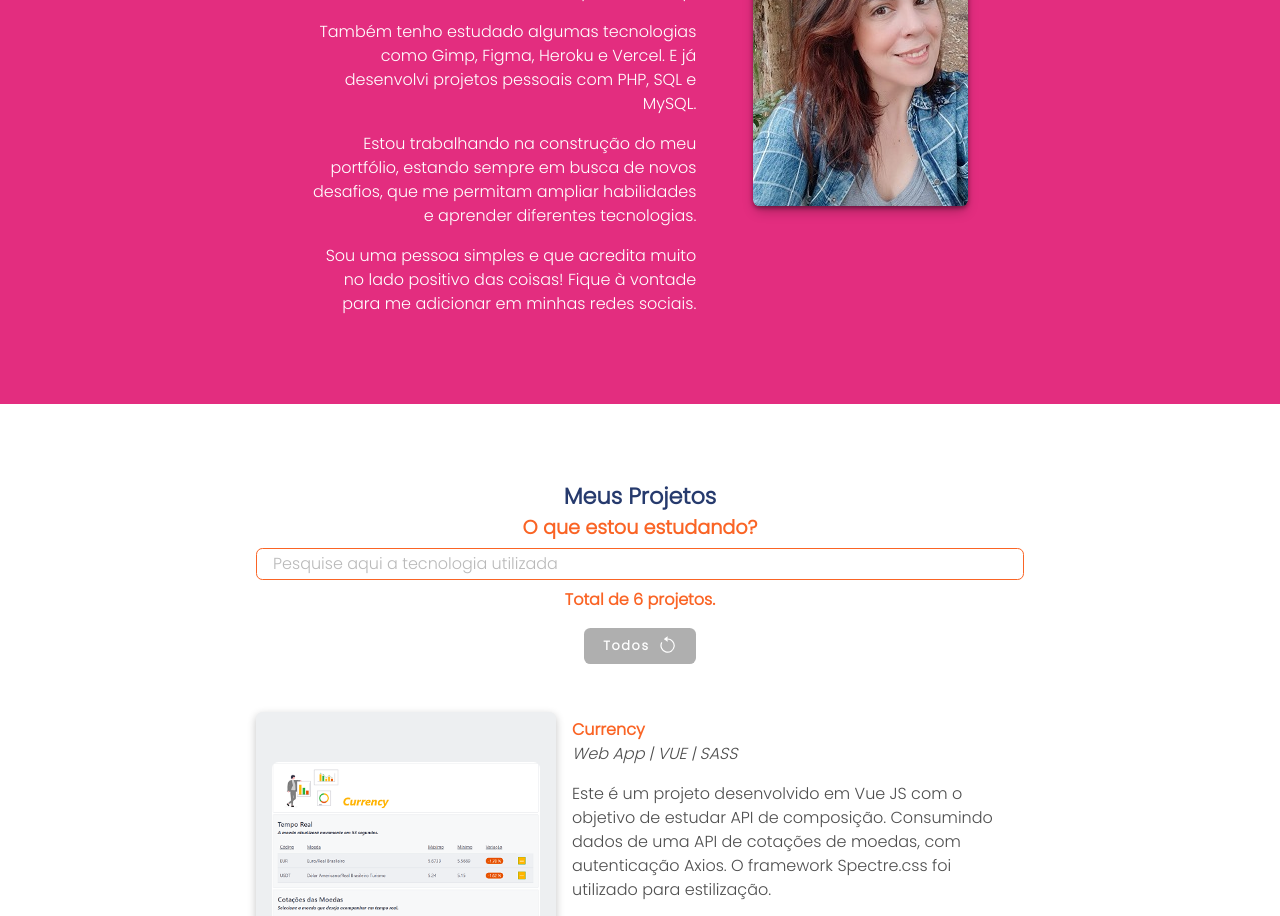
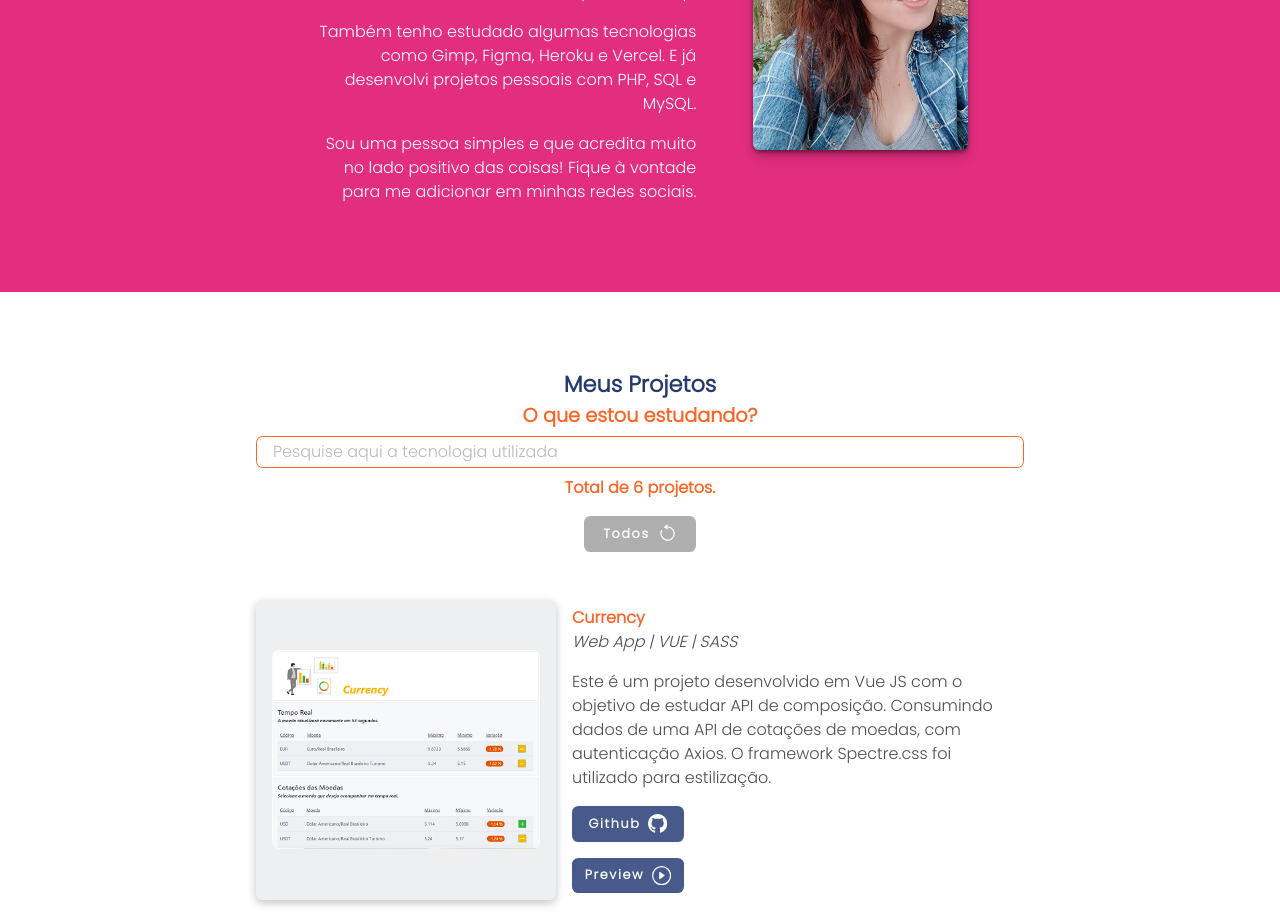
Before and after one commit to renatamoss/renatamoss_page, a Vue app: page / in a window 1280 px wide. Shown: the part 1180-2096 px from the top of the page. Built offline with nearby package versions, Linux system fonts and the light colour scheme.

Commit message:
update section projects

```diff
--- a/src/components/objects/BannerHome/BannerHome.vue
+++ b/src/components/objects/BannerHome/BannerHome.vue
@@ -45,4 +45,11 @@ export default {
     line-height: 1.3;
   }
 }
+
+/*max-height*/
+@media screen and (max-height: 700px) {
+  .banner__text {
+    font-size: 1.2rem;
+  }
+}
 </style>
--- a/src/pages/AboutMe/AboutMe.vue
+++ b/src/pages/AboutMe/AboutMe.vue
@@ -22,13 +22,9 @@
           Vercel. E já desenvolvi projetos pessoais com PHP, SQL e MySQL.
         </p>
         <p>
-          Estou trabalhando na construção do meu portfólio, estando sempre em
-          busca de novos desafios, que me permitam ampliar habilidades e aprender
-          diferentes tecnologias.
-        </p>
-        <p>
           Sou uma pessoa simples e que acredita muito no lado positivo das
-          coisas! Fique à vontade para me adicionar em minhas redes sociais.
+          coisas! Fique à vontade para me adicionar em minhas redes
+          sociais.
         </p>
       </div>
       <Images
```
